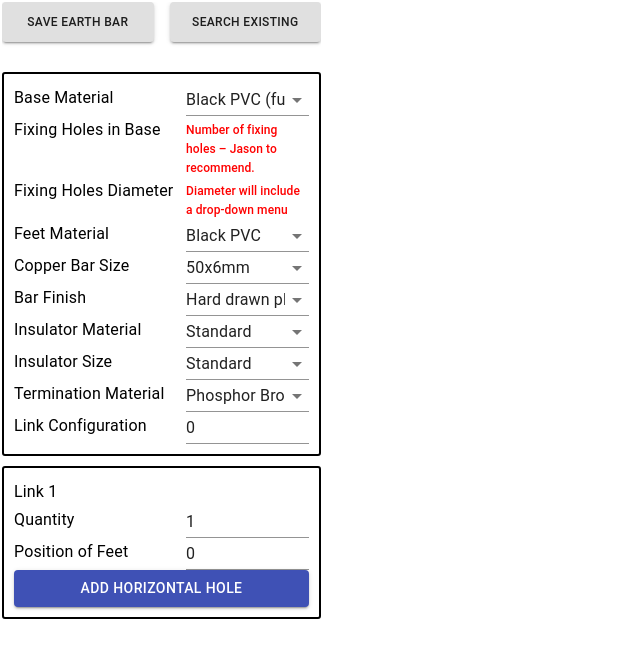
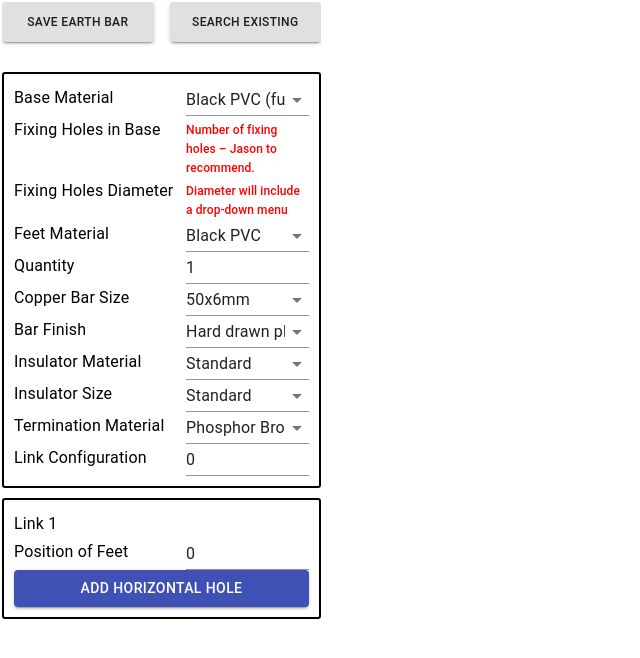
Before and after one commit to AhmedSamirO/earth-bar-test, a React (Create React App) app: page / in a window 1280 px wide. Shown: the top 658 px of the page, without its empty margins (0-640 px from the left). Built offline with nearby package versions, Linux system fonts and the light colour scheme.

Commit message:
move quantity to outer box

```diff
--- a/src/components/Home/SideBar/ColumnRowBox.tsx
+++ b/src/components/Home/SideBar/ColumnRowBox.tsx
@@ -125,7 +125,6 @@ export default function RowBoxComponent(props: RowBoxComponentProps) {
                 holes: 0,
                 columns: [],
                 linkIndex: newLinkIndex,
-                quantity: 1,
               })
               newRow = {
                 ...newRow,
--- a/src/components/Home/SideBar/LinkComponent.tsx
+++ b/src/components/Home/SideBar/LinkComponent.tsx
@@ -24,7 +24,6 @@ export declare type LinkComponentType = {
   holes: number
   columns: LinkColumnType[]
   linkIndex: number
-  quantity: number
 }
 
 declare type LinkComponentProps = {
@@ -50,7 +49,6 @@ export default function LinkComponent(props: LinkComponentProps) {
     holes: 0,
     columns: [],
     linkIndex: -1,
-    quantity: 1,
   })
 
   const [firstTime, setFirstTime] = useState(true)
@@ -122,27 +120,6 @@ export default function LinkComponent(props: LinkComponentProps) {
       </Grid>
 
       <Grid item xs={7}>
-        <Typography variant='subtitle1'>Quantity</Typography>
-      </Grid>
-      <Grid item xs={5}>
-        <TextField
-          fullWidth
-          type='number'
-          value={link.quantity}
-          InputProps={{ inputProps: { min: 0, max: 100000 } }}
-          onChange={event => {
-            const newQuantity = Number(event.target.value)
-            const newLink = {
-              ...link,
-              quantity: newQuantity,
-            }
-
-            setLink(newLink)
-          }}
-        />
-      </Grid>
-
-      <Grid item xs={7}>
         <Typography variant='subtitle1'>Position of Feet</Typography>
       </Grid>
       <Grid item xs={5}>
--- a/src/components/Home/SideBar/index.tsx
+++ b/src/components/Home/SideBar/index.tsx
@@ -39,9 +39,10 @@ export default function SideBar() {
   const [insulatorSize, setInsulatorSize] = useState('')
   const [terminationMaterial, setTerminationMaterial] = useState('')
   const [linkConfiguration, setLinkConfiguration] = useState(0)
+  const [quantity, setQuantity] = useState(1)
 
   const [links, setLinks] = useState<Array<LinkComponentType>>([
-    { positionOfFeet: 0, holes: 0, columns: [], linkIndex: 0, quantity: 1 },
+    { positionOfFeet: 0, holes: 0, columns: [], linkIndex: 0 },
   ])
 
   const baseMaterialOptions = [
@@ -157,6 +158,21 @@ export default function SideBar() {
         </Grid>
 
         <Grid item xs={7}>
+          <Typography variant='subtitle1'>Quantity</Typography>
+        </Grid>
+        <Grid item xs={5}>
+          <TextField
+            fullWidth
+            type='number'
+            value={quantity}
+            InputProps={{ inputProps: { min: 0, max: 100000 } }}
+            onChange={event => {
+              setQuantity(Number(event.target.value))
+            }}
+          />
+        </Grid>
+
+        <Grid item xs={7}>
           <Typography variant='subtitle1'>Copper Bar Size</Typography>
         </Grid>
         <Grid item xs={5}>
```
